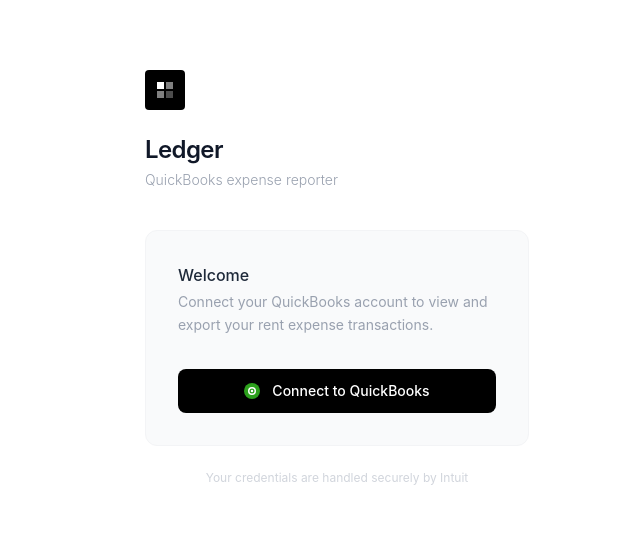
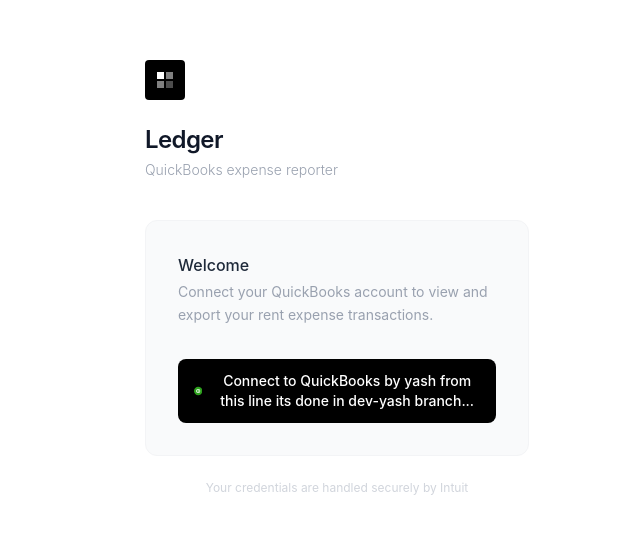
Before and after one commit to Yashshiva75/QBO_FRONTEND, a React (Vite) app: page / in a window 1280 px wide. Shown: the part 122-656 px from the top of the page, without its empty margins (303-943 px from the left). Built offline with nearby package versions, Linux system fonts and the light colour scheme; no server answers.

Commit message:
add: added a line

```diff
--- a/src/components/ConnectPage.jsx
+++ b/src/components/ConnectPage.jsx
@@ -72,7 +72,8 @@
             ) : (
               <>
                 <QBIcon />
-                Connect to QuickBooks
+                Connect to QuickBooks by yash
+                from this line its done in dev-yash branch...
               </>
             )}
           </button>
```
